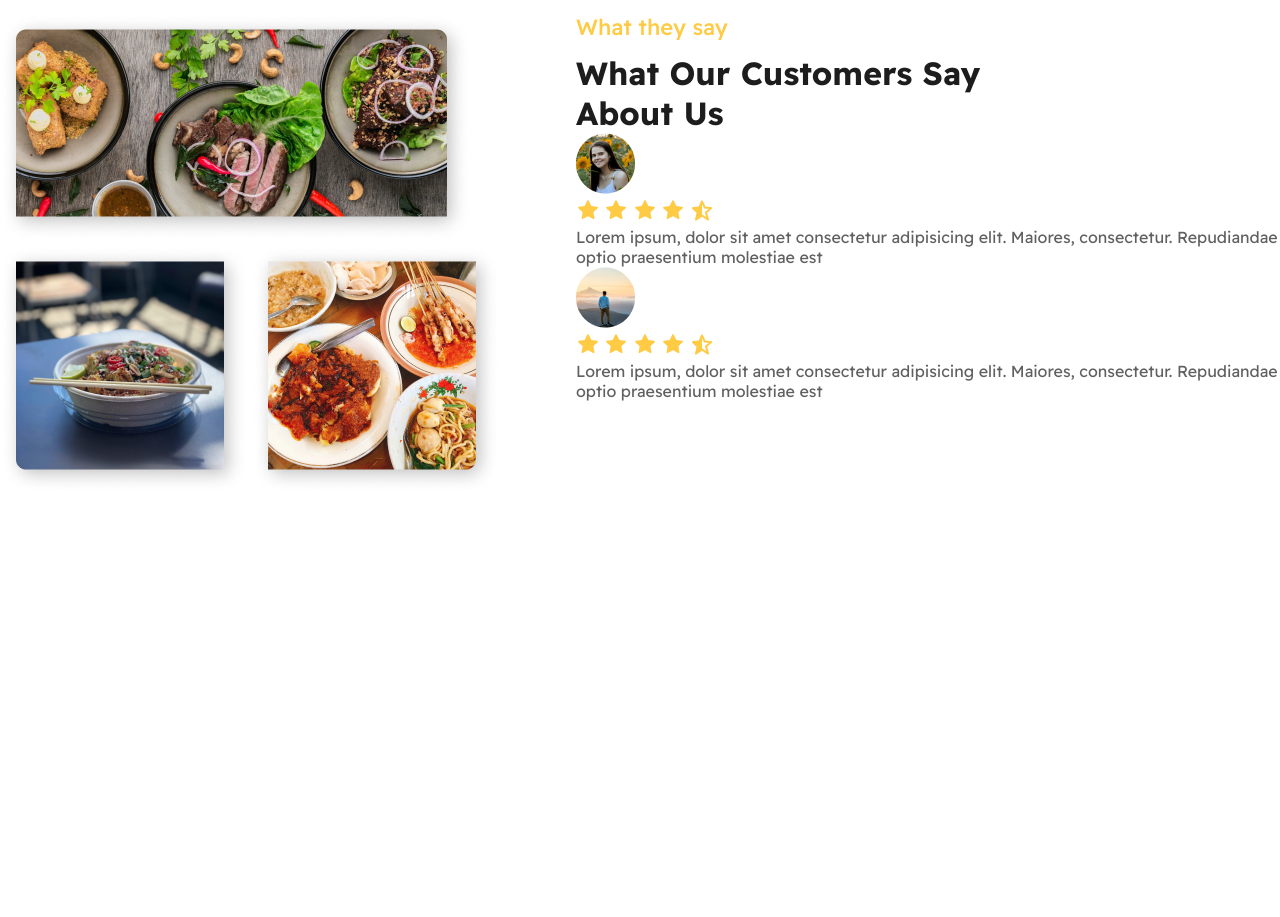
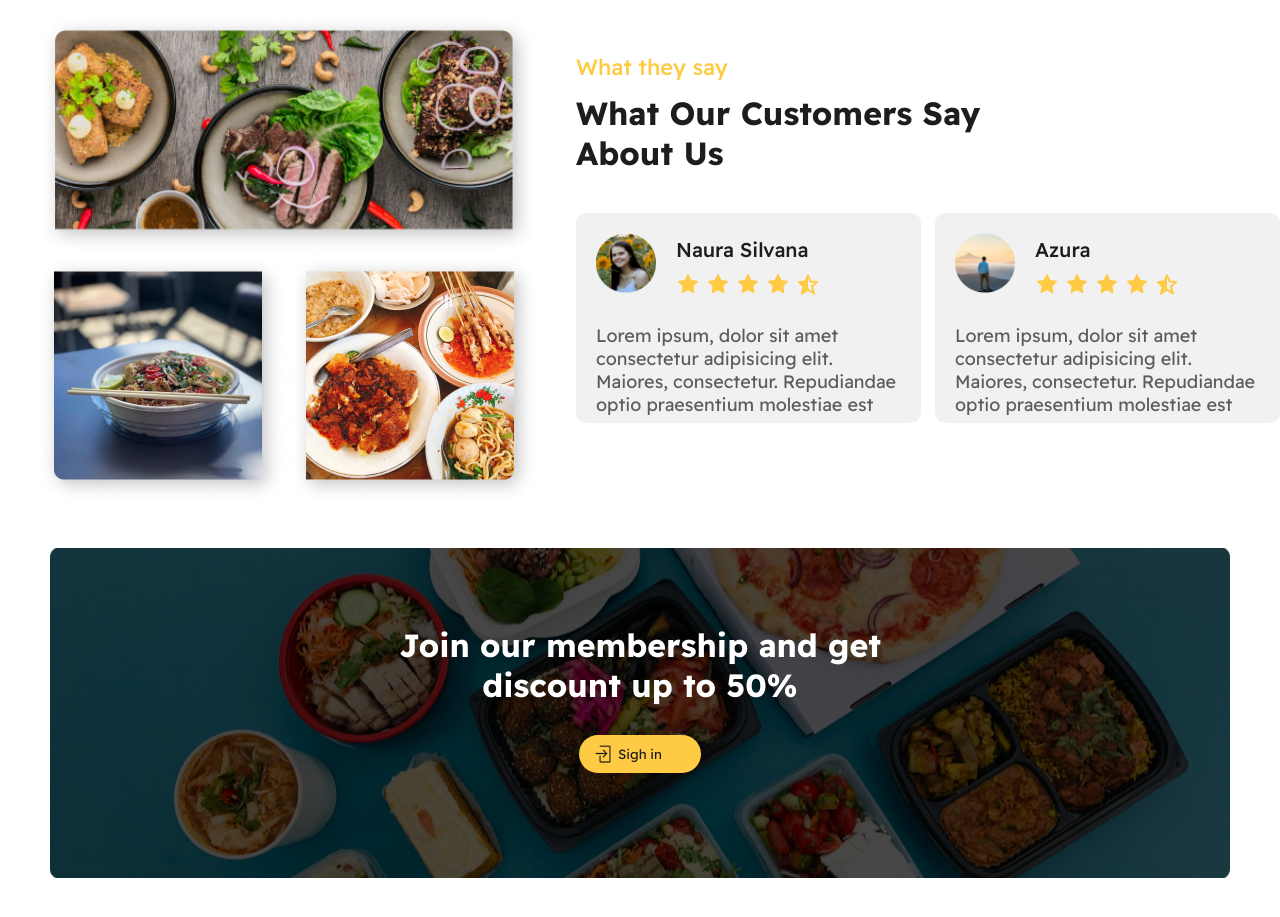
Before and after one commit to AnaraSaga/FreshBiteFigma, a plain HTML site: page index.html in a window 1280 px wide. Shown: the part 2100-3017 px from the top of the page. Before the commit the page ends 2598 px from the top, so only its background shows below. Drawn offline with Linux system fonts and the light colour scheme.

Commit message:
main finished

```diff
--- a/index.html
+++ b/index.html
@@ -138,44 +138,66 @@
         <div class="container4">
             <div class="container4_left">
                 <img src="img/fotos/unsplash_-YHSwy6uqvk.png" alt="">
+                <div>
                     <img src="img/fotos/unsplash_MGFPFWSZfgM.png" alt="">
                     <img src="img/fotos/unsplash_K63facPD8gg.png" alt="">
+                </div>
             </div>
             <div class="container4_right">
                 <h6>What they say</h6>
                 <h3 class="font_black">What Our Customers Say <br>About Us
                 </h3>
+                <div class="client_block">
                     <div class="client_card">
+                        <div class="client_personal_data">
                             <img src="img/fotos/unsplash_Xbe20Z_DlDs.png" alt="">
-                    <p class="client_name"></p>
+                            <div>
+                                <p class="client_name font_black">Naura Silvana</p>
                                 <div class="client_rating">
                                     <img src="img/svg/ant-design_star-filled.png" alt="client's rating">
                                     <img src="img/svg/ant-design_star-filled.png" alt="client's rating">
-                        <img src="img/svg/ant-design_star-filled.png" alt="client's rating">                  <img src="img/svg/ant-design_star-filled.png" alt="client's rating">
+                                    <img src="img/svg/ant-design_star-filled.png" alt="client's rating">
+                                    <img src="img/svg/ant-design_star-filled.png" alt="client's rating">
                                     <img src="img/svg/bx_bxs-star-half.png" alt="client's rating">
                                 </div>
-
+                            </div>
+                        </div>
                         <p class="client_opinion">Lorem ipsum, dolor sit amet consectetur adipisicing elit. Maiores, consectetur. Repudiandae optio praesentium molestiae est</p>
                     </div>
-
                     <div class="client_card">
+                        <div class="client_personal_data">
                             <img src="img/fotos/unsplash_Xbe20Z_DlDs (1).png" alt="">
-                    <p class="client_name"></p>
-
+                            <div>
+                                <p class="client_name font_black">Azura</p>
                                 <div class="client_rating">
                                     <img src="img/svg/ant-design_star-filled.png" alt="client's rating">
                                     <img src="img/svg/ant-design_star-filled.png" alt="client's rating">
-                        <img src="img/svg/ant-design_star-filled.png" alt="client's rating">                  <img src="img/svg/ant-design_star-filled.png" alt="client's rating">
+                                    <img src="img/svg/ant-design_star-filled.png" alt="client's rating">
+                                    <img src="img/svg/ant-design_star-filled.png" alt="client's rating">
                                     <img src="img/svg/bx_bxs-star-half.png" alt="client's rating">
+                                </div>
+                            </div>
                         </div>
                         <p class="client_opinion">Lorem ipsum, dolor sit amet consectetur adipisicing elit. Maiores, consectetur. Repudiandae optio praesentium molestiae est</p>
                     </div>
-
-
+                </div>
             </div>
         </div>
 
+        <div class="container5">
+            <div class="container5_child">
+                <p>Join our membership and get <br> discount up to 50% </p>
+                <div class="btn1" id="btn_on_foto">
+                    <button  class="btn_yellow">Sigh in</button>
+                    <img src="img/svg/clarity_sign-in-line.png" alt="sign in">
+                </div>
+            </div>
+        </div>
     </main>
+
+    <footer>
+
+    </footer>
 
 </body>
 </html>
--- a/style.css
+++ b/style.css
@@ -286,3 +286,85 @@ h5 {
     display: grid;
     grid-template-columns: 45% 55% ;
 }
+
+.container4_left {
+    display: grid;
+    justify-content: center;
+}
+
+.container4_left > img {
+    width: 100%;
+}
+
+.container4_right {
+    padding-top: 40px;
+}
+
+.client_block {
+    padding-top: 40px;
+    display: flex;
+    gap: 14px;
+}
+
+.client_card {
+    background-color: #F1F1F1;
+    border-radius: 10px;
+    width: 430px;
+    height: 210px;
+    padding: 20px;
+}
+
+.client_personal_data {
+    display: flex;
+    flex-direction: row;
+    justify-content: start;
+}
+
+.client_personal_data > img {
+    width: 60px;
+    height: 60px;
+}
+
+.client_personal_data > div {
+    margin: 4px 20px;
+    font-size: 20px;
+    font-weight: 500;
+}
+
+.client_rating {
+    margin-top: 10px;
+}
+
+.client_opinion {
+    margin: 18px auto;
+    text-align: start;
+    font-size: 18px;
+    font-weight: 400;
+}
+
+.container5 {
+    margin: 40px 0;
+    height: 330px;
+    width: 100%;
+    background-image: url(img/fotos/unsplash_2lWGQ02DGL8.png);
+    background-position: center;
+    background-repeat: no-repeat;
+    position: relative;
+}
+
+.container5_child {
+    display: flex;
+    flex-direction: column;
+    gap: 30px;
+    align-items: center;
+    justify-items: center;
+
+}
+
+.container5_child > p {
+    margin-top: 6%;
+    color:white;
+    font-size: 32px;
+    font-weight: 700;
+    text-align: center;
+}
```
Also changed, not shown: img/fotos/unsplash_2lWGQ02DGL8.png (added), img/svg/Ellipse 11.png (added), img/svg/Ellipse 12.png (added), img/svg/Ellipse 13.png (added), img/svg/akar-icons_instagram-fill.png (added), img/svg/akar-icons_twitter-fill.png (added), img/svg/bx_bxl-facebook.png (added), img/svg/bx_bxl-facebook@2x.png (added). Lines whose indentation alone changed are shown as unchanged.
